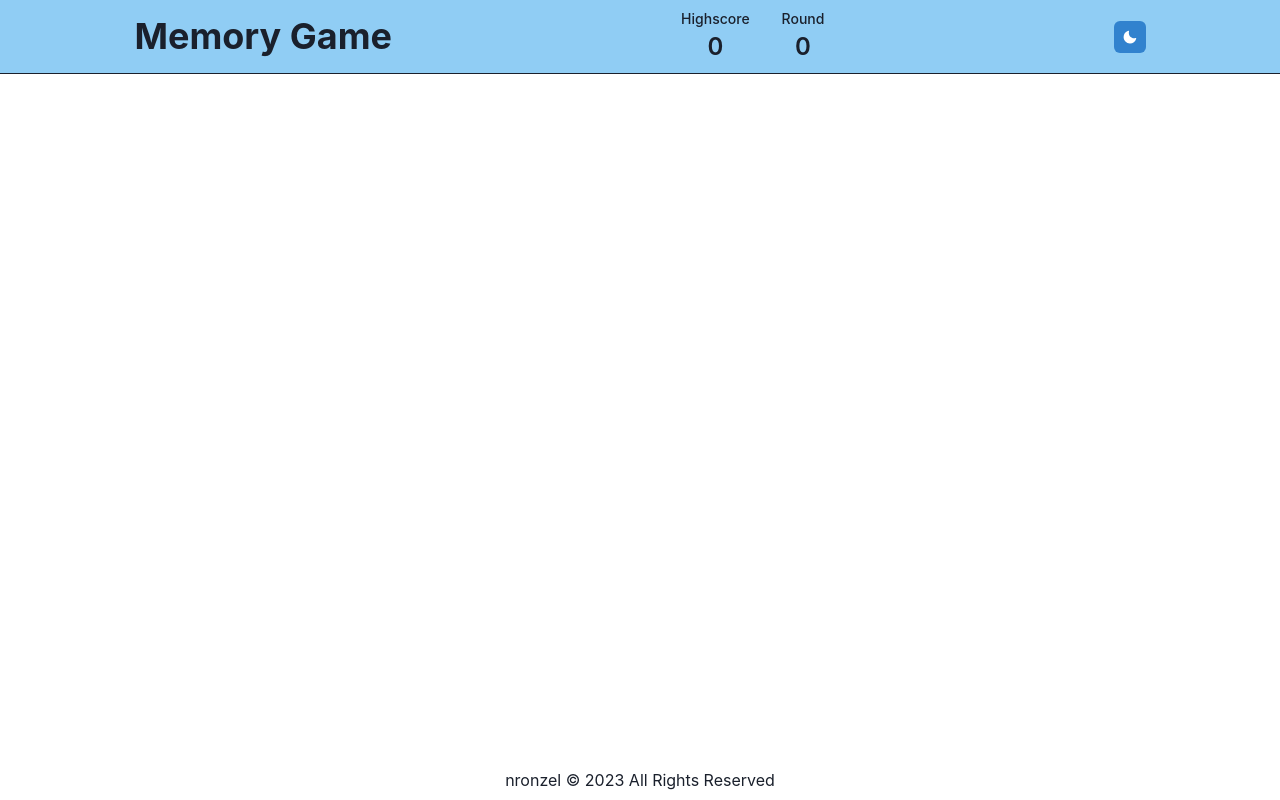
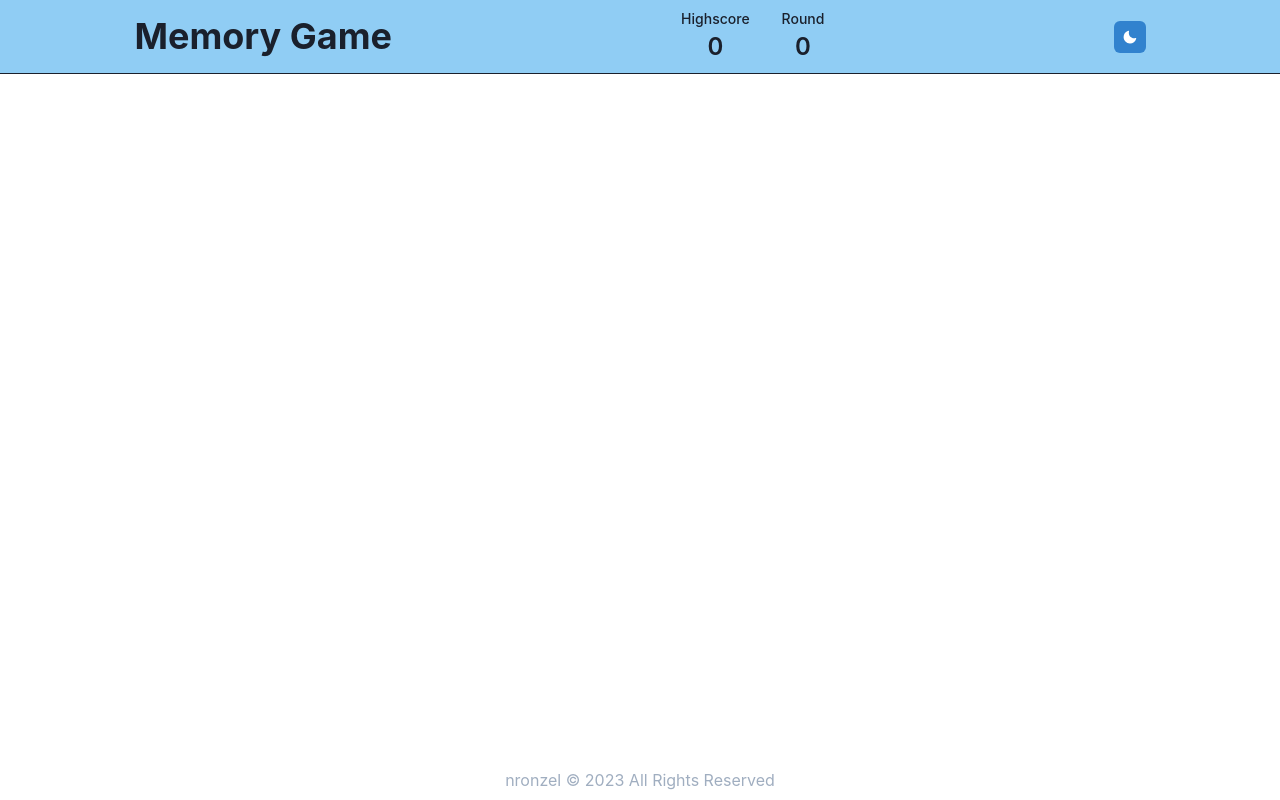
Before and after one commit to nronzel/Memory-Game, a React (Vite) app: page / in a window 1280 px wide. Built offline with nearby package versions, Linux system fonts and the light colour scheme.

Commit message:
added text to footer

```diff
--- a/src/components/Footer.jsx
+++ b/src/components/Footer.jsx
@@ -1,10 +1,12 @@
-import { Flex, Text } from "@chakra-ui/react";
+import { Flex, Text, useColorModeValue } from "@chakra-ui/react";
 import React from "react";
 
 function Footer() {
   return (
     <Flex justifyContent="center" alignItems="center" h="40px">
-      <Text>nronzel &copy; 2023 All Rights Reserved</Text>
+      <Text color={useColorModeValue("gray.400", "gray.600")}>
+        nronzel &copy; 2023 All Rights Reserved
+      </Text>
     </Flex>
   );
 }
```
